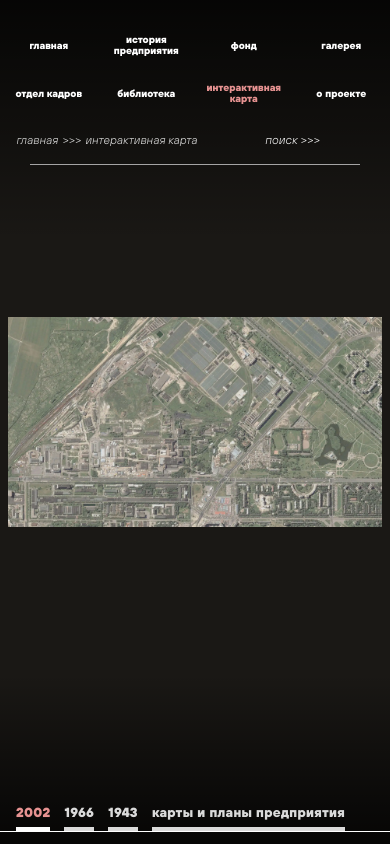
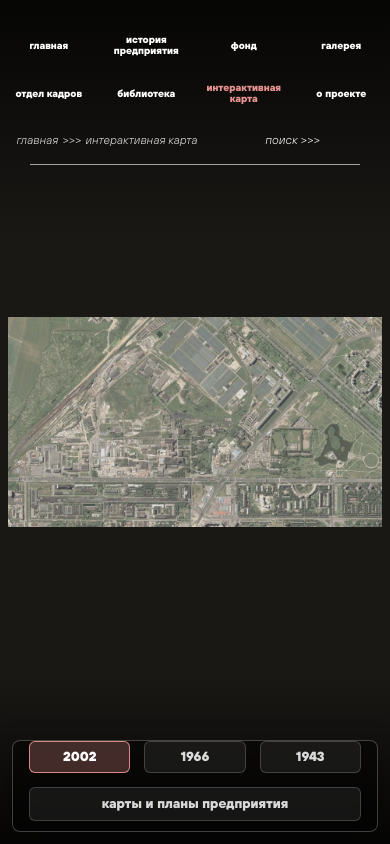
Before and after one commit to Ad1CS/Museum-website-white, a Django app: page /map/ in a window 390 px wide. Run offline with Django 5.2, Linux system fonts and the light colour scheme; data comes from the database, SQL or seed files in the repository; data that the repository does not hold is empty.

Commit message:
Improve mobile map navigation

```diff
--- a/templates/mapblock/map.html
+++ b/templates/mapblock/map.html
@@ -236,6 +236,7 @@ footer#site-footer { display: none !important; }
   padding: 0 80px 20px;
   border-bottom: 1px solid #fff;
   justify-content: space-between;
+  box-sizing: border-box;
 }
 .map-nav-item {
   color: #fff; font-size: 24px; font-weight: 800; text-transform: lowercase;
@@ -243,6 +244,8 @@ footer#site-footer { display: none !important; }
   letter-spacing: 0.02em; text-align: center; line-height: 1.1;
   white-space: nowrap;
   position: relative;
+  box-sizing: border-box;
+  text-decoration: none;
 }
 .map-nav-item:hover, .map-nav-item.active { color: #E69291; opacity: 1; }
 .map-nav-item::after {
@@ -295,6 +298,65 @@ footer#site-footer { display: none !important; }
   .header-search input {
     width: 200px !important;
   }
+  .map-bottom-nav {
+    bottom: 32px;
+    padding: 0 30px 16px;
+    gap: 24px;
+  }
+  .map-nav-item {
+    font-size: 17px;
+  }
+}
+
+@media(max-width:760px) {
+  .map-bottom-nav {
+    left: 14px;
+    right: 14px;
+    bottom: max(16px, env(safe-area-inset-bottom));
+    display: grid;
+    grid-template-columns: repeat(3, minmax(0, 1fr));
+    gap: 6px;
+    justify-content: stretch;
+    align-items: stretch;
+    padding: 8px;
+    border: 1px solid rgba(255,255,255,0.24);
+    border-radius: 8px;
+    background: rgba(0,0,0,0.46);
+    -webkit-backdrop-filter: blur(10px);
+    backdrop-filter: blur(10px);
+    box-shadow: 0 16px 38px rgba(0,0,0,0.26);
+    overflow: visible;
+  }
+  .map-nav-item {
+    min-width: 0;
+    min-height: 34px;
+    display: flex;
+    align-items: center;
+    justify-content: center;
+    padding: 0 8px;
+    border: 1px solid rgba(255,255,255,0.22);
+    border-radius: 6px;
+    background: rgba(255,255,255,0.08);
+    font-size: 12px;
+    line-height: 1;
+    letter-spacing: 0;
+    white-space: normal;
+  }
+  .map-nav-item:hover,
+  .map-nav-item.active {
+    color: #fff;
+    border-color: rgba(230,146,145,0.92);
+    background: rgba(230,146,145,0.26);
+  }
+  .map-nav-item::after {
+    display: none;
+  }
+  .map-bottom-nav .map-nav-item[href] {
+    grid-column: 1 / -1;
+    min-height: 36px;
+    font-size: 12px;
+    line-height: 1.15;
+  }
 }
 
 @media(max-width:600px) {
@@ -340,25 +402,37 @@ footer#site-footer { display: none !important; }
   .popup-desc { font-size: 12px; margin-bottom: 15px; }
   .popup-footer { padding: 0 20px 20px; }
 
-  /* Bottom nav adjustments - much smaller to fit screen */
+  /* Bottom nav adjustments */
   .map-bottom-nav {
-    bottom: 25px;
-    padding: 0 15px 10px;
-    gap: 15px;
-    justify-content: center;
-    flex-wrap: nowrap;
-    overflow-x: auto;
+    left: 12px;
+    right: 12px;
+    bottom: max(14px, env(safe-area-inset-bottom));
+    padding: 7px;
+    gap: 6px;
   }
   .map-nav-item {
-    font-size: 10px;
-    line-height: 1.2;
-    min-width: fit-content;
+    min-height: 32px;
+    padding: 0 6px;
+    font-size: 11px;
+  }
+  .map-bottom-nav .map-nav-item[href] {
+    min-height: 34px;
+    font-size: 11px;
   }
   .map-area::before {
     height: 240px;
   }
   .map-area::after {
     height: 170px;
+  }
+}
+
+@media(max-width:380px) {
+  .map-nav-item {
+    font-size: 10px;
+  }
+  .map-bottom-nav .map-nav-item[href] {
+    font-size: 10px;
   }
 }
 </style>
```
